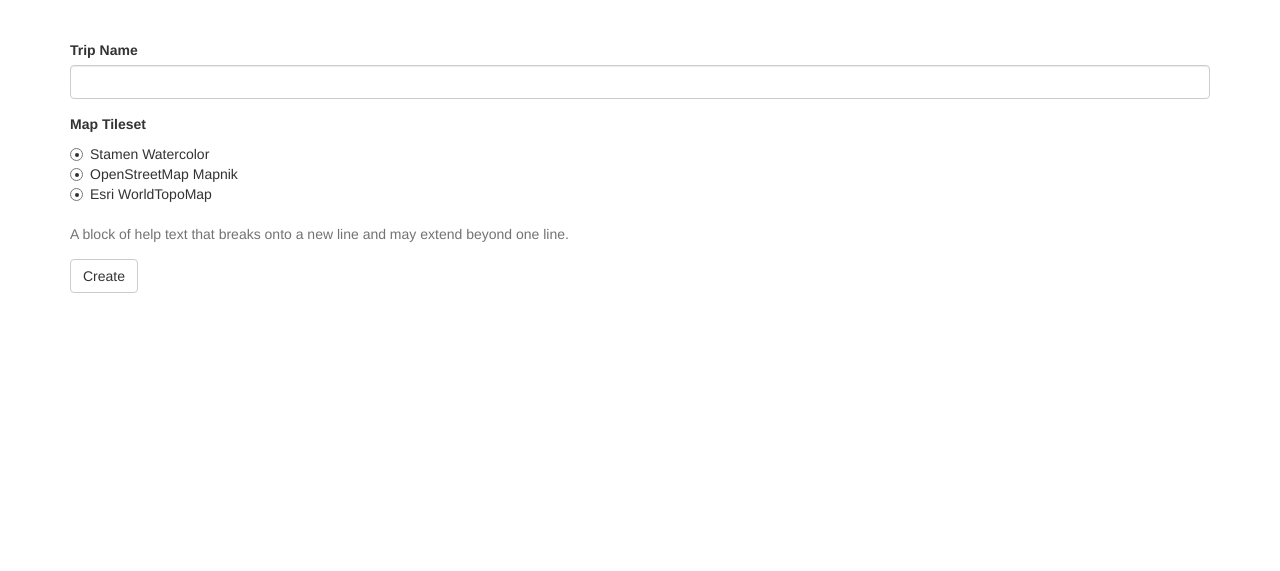
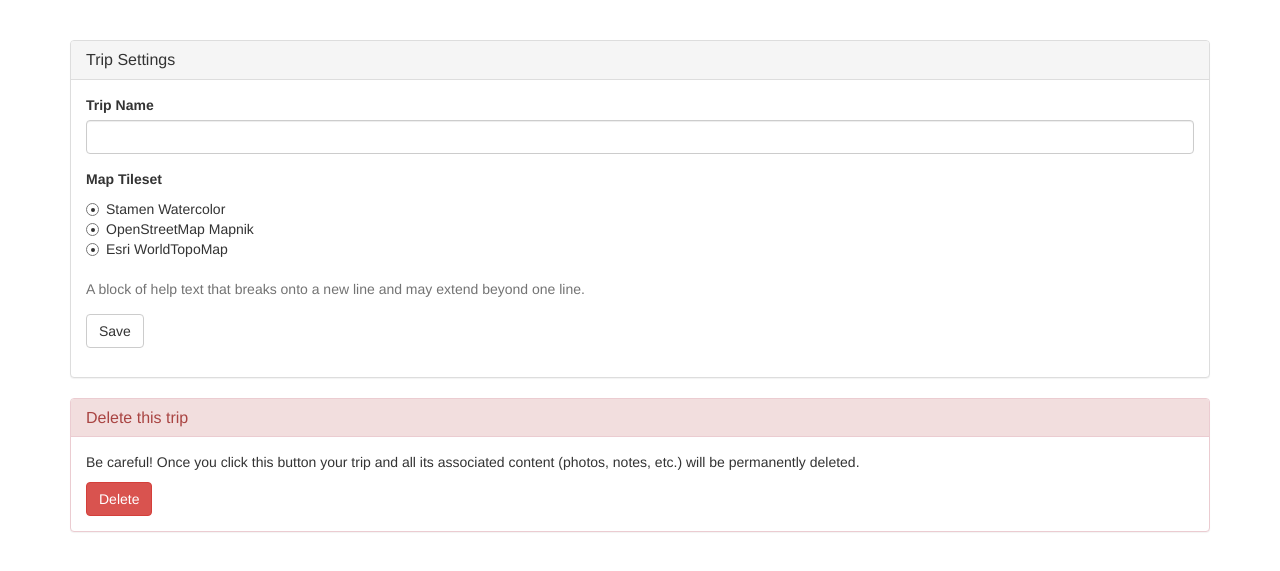
Before and after one commit to lhansford/Roadtrip, a Flask app: template roadtrip/templates/trip_settings.html in a window 1280 px wide. Shown: the part 52-623 px from the top of the page. Run offline with Flask 2, Linux system fonts and the light colour scheme; the template is opened without the code that fills it: values that come from a table or form of the project are taken from there, others are empty; some libraries are stand-ins or nearby versions.

Commit message:
Added ability to permanently delete a trip.

```diff
--- a/roadtrip/templates/trip_settings.html
+++ b/roadtrip/templates/trip_settings.html
@@ -3,7 +3,12 @@
 	<div class="row">
 		<div class="col-md-12">
 			<h1>{{ trip.name }}</h1>
-			<form action="" method="post" name="trip">
+			<div class="panel panel-default">
+			  <div class="panel-heading">
+			  	<h3 class="panel-title">Trip Settings</h3>
+			  </div>
+			  <div class="panel-body">
+					<form action="" method="post" name="trip_settings" role="form">
 						{{form.hidden_tag()}}
 						<div class="form-group">
 							<label for="name">Trip Name</label>
@@ -15,8 +20,19 @@
 							</label>
 							<span class="help-block">A block of help text that breaks onto a new line and may extend beyond one line.</span>
 						</div>
-				<button type="submit" class="btn btn-default">Create</button>
+						<button type="submit" class="btn btn-default">Save</button>
 					</form>
 				</div>
 			</div>
+			<div class="panel panel-danger">
+			  <div class="panel-heading">
+			  	<h3 class="panel-title">Delete this trip</h3>
+			  </div>
+			  <div class="panel-body">
+			  	<p>Be careful! Once you click this button your trip and all its associated content (photos, notes, etc.) will be permanently deleted.</p>
+			  	<a href="{{ url_for('delete_trip', trip_id=trip.id) }}" role="button" class="btn btn-danger">Delete</a>
+				</div>
+			</div>
+		</div>
+	</div>
 {% endblock %}
```
Also changed, not shown: roadtrip/views.py (+18 -0 lines). Lines whose indentation alone changed are shown as unchanged.
